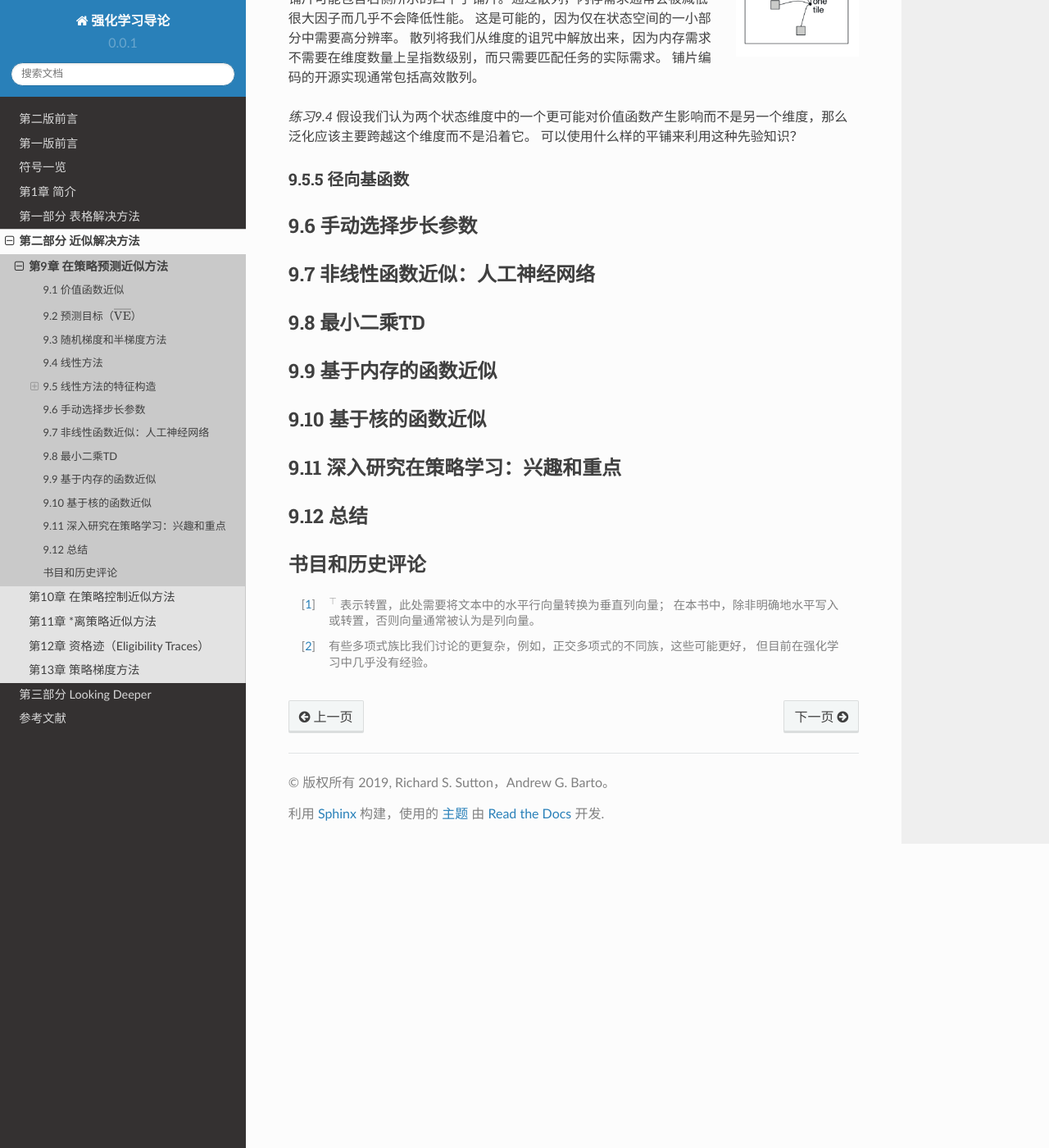
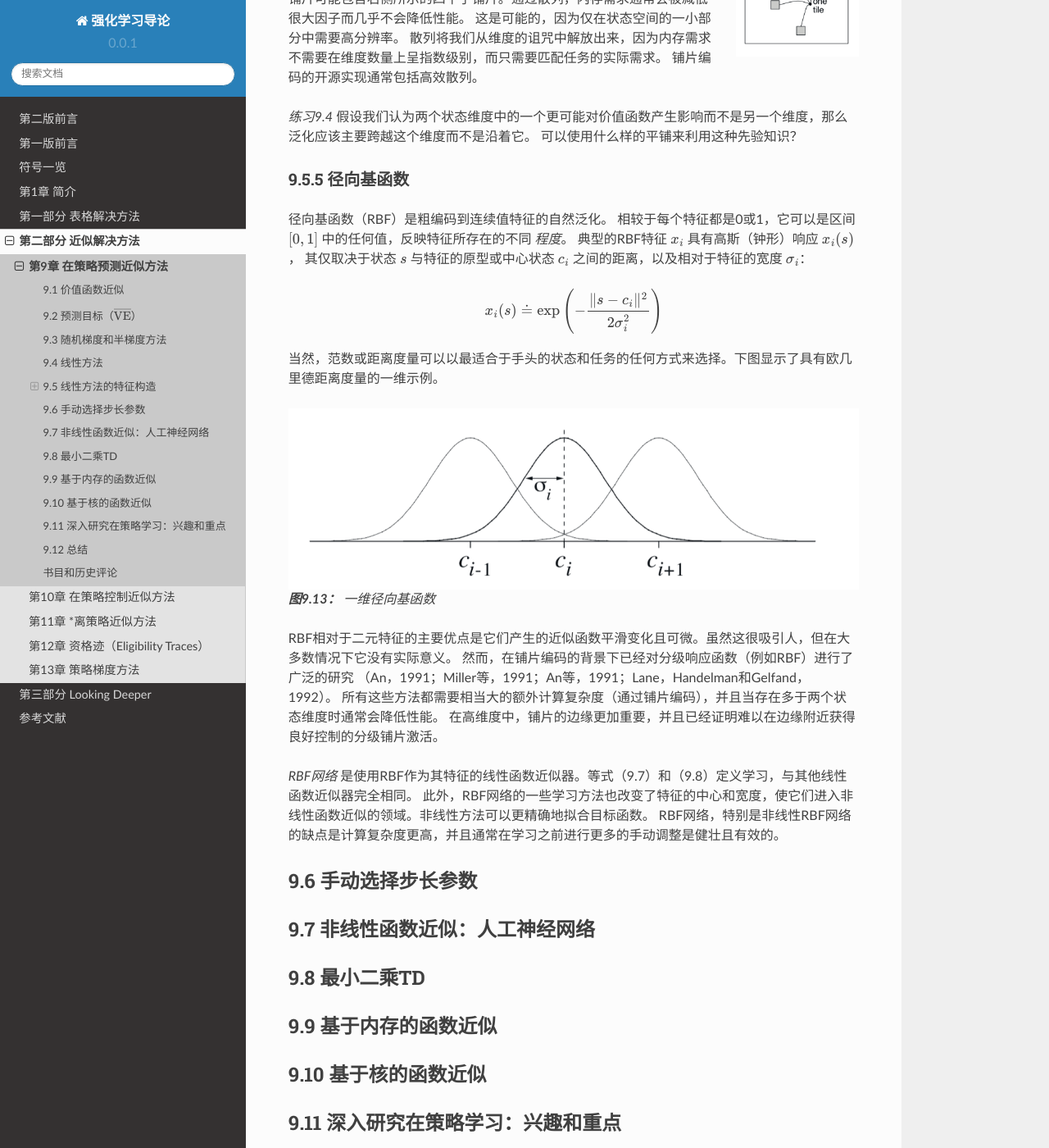
Before and after one commit to qiwihui/reinforcement-learning-an-introduction-chinese, a Sphinx documentation site: the page built from source/partII/chapter9/on-policy_prediction_with_approximation.rst, in a window 1280 px wide and 1400 px high, scrolled down 21117 px. Shown: the whole window at 82% size. Built offline with Sphinx 7.4.7 and the Read the Docs theme 2.0.0, drawn with Linux system fonts in a browser that asks for light colours.

Commit message:
docs: 9.5.5 径向基函数

```diff
--- a/source/partII/chapter9/on-policy_prediction_with_approximation.rst
+++ b/source/partII/chapter9/on-policy_prediction_with_approximation.rst
@@ -864,9 +864,34 @@ SGD方法是所有函数近似方法中使用最广泛的方法之一，尤其
 *练习9.4* 假设我们认为两个状态维度中的一个更可能对价值函数产生影响而不是另一个维度，那么泛化应该主要跨越这个维度而不是沿着它。
 可以使用什么样的平铺来利用这种先验知识？
 
-
 9.5.5 径向基函数
 ^^^^^^^^^^^^^^^^^^^
+
+径向基函数（RBF）是粗编码到连续值特征的自然泛化。
+相较于每个特征都是0或1，它可以是区间 :math:`[0,1]` 中的任何值，反映特征所存在的不同 *程度*。
+典型的RBF特征 :math:`x_i` 具有高斯（钟形）响应 :math:`x_i(s)`，
+其仅取决于状态 :math:`s` 与特征的原型或中心状态 :math:`c_i` 之间的距离，以及相对于特征的宽度 :math:`\sigma_i`：
+
+.. math::
+
+    x_{i}(s) \doteq \exp \left(-\frac{\|s-c_{i}\|^{2}}{2 \sigma_{i}^{2}}\right)
+
+
+当然，范数或距离度量可以以最适合于手头的状态和任务的任何方式来选择。下图显示了具有欧几里德距离度量的一维示例。
+
+.. figure:: images/figure-9.13.png
+
+    **图9.13：** 一维径向基函数
+
+RBF相对于二元特征的主要优点是它们产生的近似函数平滑变化且可微。虽然这很吸引人，但在大多数情况下它没有实际意义。
+然而，在铺片编码的背景下已经对分级响应函数（例如RBF）进行了广泛的研究
+（An，1991；Miller等，1991；An等，1991；Lane，Handelman和Gelfand，1992）。
+所有这些方法都需要相当大的额外计算复杂度（通过铺片编码），并且当存在多于两个状态维度时通常会降低性能。
+在高维度中，铺片的边缘更加重要，并且已经证明难以在边缘附近获得良好控制的分级铺片激活。
+
+*RBF网络* 是使用RBF作为其特征的线性函数近似器。等式（9.7）和（9.8）定义学习，与其他线性函数近似器完全相同。
+此外，RBF网络的一些学习方法也改变了特征的中心和宽度，使它们进入非线性函数近似的领域。非线性方法可以更精确地拟合目标函数。
+RBF网络，特别是非线性RBF网络的缺点是计算复杂度更高，并且通常在学习之前进行更多的手动调整是健壮且有效的。
 
 
 9.6 手动选择步长参数
```
Also changed, not shown: source/partII/chapter9/images/figure-9.13.png (added).
